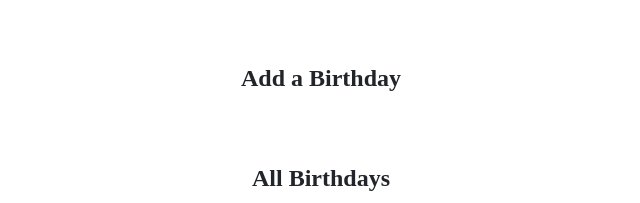
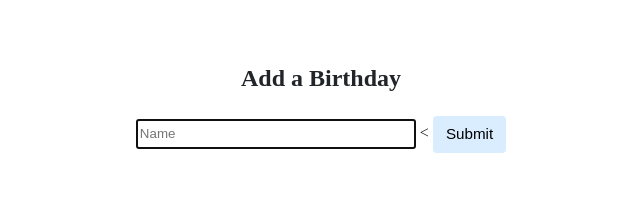
Before and after one commit to andretdr/CS50, a Flask app: page / in a window 1280 px wide. Shown: the part 200-403 px from the top of the page, without its empty margins (319-959 px from the left). Run offline with Flask 3, Linux system fonts and the light colour scheme; data comes from the database, SQL or seed files in the repository; some libraries are stand-ins or nearby versions.

Commit message:
Tue, Apr 16, 2024, 3:02 PM +08:00

```diff
--- a/birthdays/templates/index.html
+++ b/birthdays/templates/index.html
@@ -14,7 +14,17 @@
             <div class="section">
 
                 <h2>Add a Birthday</h2>
-                <!-- TODO: Create a form for users to submit a name, a month, and a day -->
+
+                <form>
+                    <input type="text" autofocus placeholder="Name" id="name" action="post">
+                    <
+
+
+
+                    <button>Submit</button>
+                </form>
+
+
             </div>
 
             <div class="section">
```
